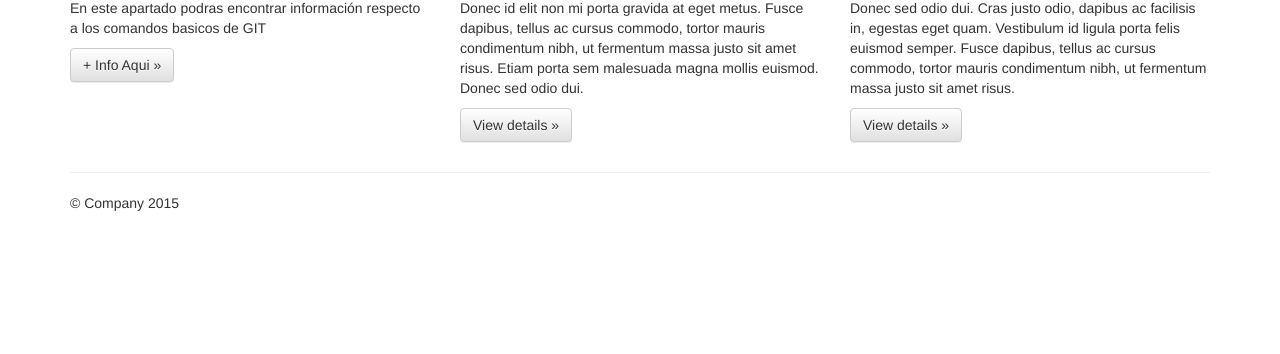
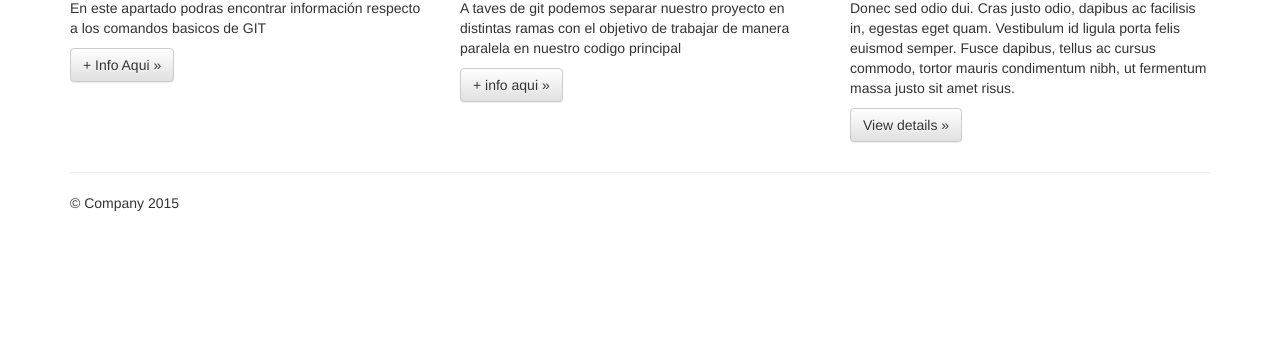
Before and after one commit to Oscaritop/Curso_GIT, a plain HTML site: page index.html in a window 1280 px wide. Shown: the part 446-800 px from the top of the page. Drawn offline with nearby package versions, Linux system fonts and the light colour scheme.

Commit message:
Se crea feature manejo de ramas en home del site

```diff
--- a/index.html
+++ b/index.html
@@ -70,9 +70,9 @@
           <p><a class="btn btn-default" href="#" role="button">+ Info Aqui &raquo;</a></p>
         </div>
         <div class="col-md-4">
-          <h2>Heading</h2>
-          <p>Donec id elit non mi porta gravida at eget metus. Fusce dapibus, tellus ac cursus commodo, tortor mauris condimentum nibh, ut fermentum massa justo sit amet risus. Etiam porta sem malesuada magna mollis euismod. Donec sed odio dui. </p>
-          <p><a class="btn btn-default" href="#" role="button">View details &raquo;</a></p>
+          <h2>Manejo de ramas</h2>
+          <p>A taves de git podemos separar nuestro proyecto en distintas ramas con el objetivo de trabajar de manera paralela en nuestro codigo principal</p>
+          <p><a class="btn btn-default" href="#" role="button">+ info aqui &raquo;</a></p>
        </div>
         <div class="col-md-4">
           <h2>Heading</h2>
```
